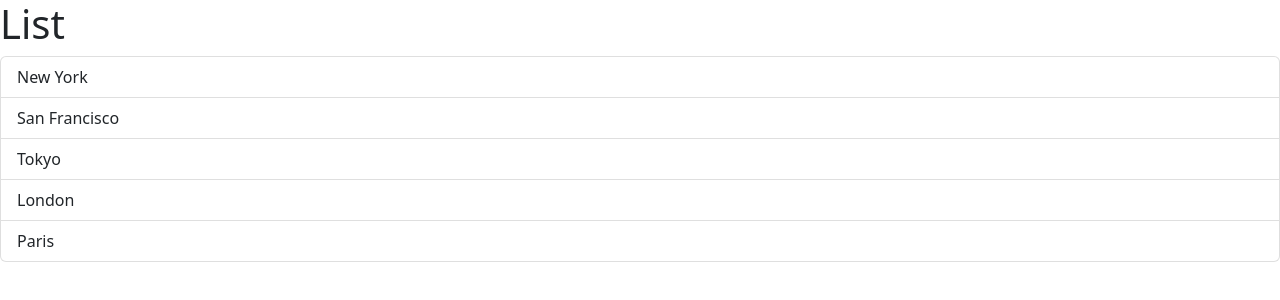
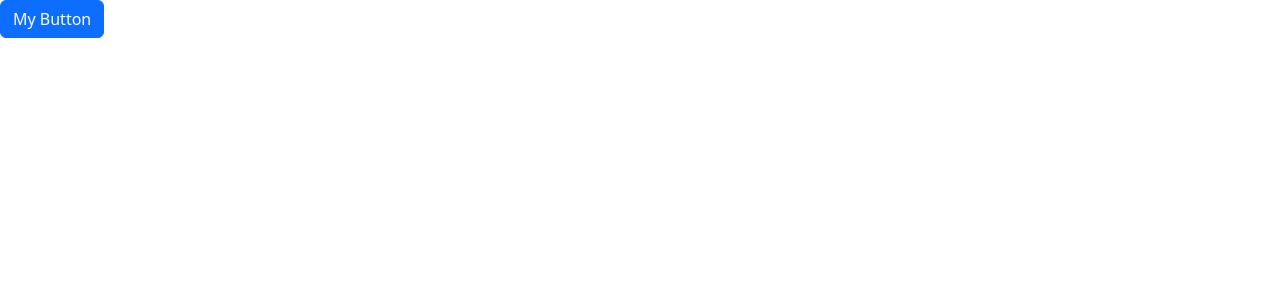
Before and after one commit to Akshay-Jhijhautia/Learning_React, a React (Vite) app: page / in a window 1280 px wide. Shown: the top 300 px of the page. Built offline with nearby package versions, Linux system fonts and the light colour scheme.

Commit message:
addes useState hook, childre

```diff
--- a/src/App.tsx
+++ b/src/App.tsx
@@ -1,8 +1,48 @@
 //import Message from "./Message";
-import ListGroup from "./components/ListGroup";
+// import ListGroup from "./components/ListGroup";
 
-function App(){
-  return <div><ListGroup/></div>
+import { useState } from "react";
+import Alert from "./components/Alert";
+import Button from "./components/Buttons";
+
+// function App() {
+//   const items = ["New York", "San Francisco", "Tokyo", "London", "Paris"];
+
+//   const handleSelectItem = (item: string) => {
+//     console.log(item);
+//   };
+//   return (
+//     <div>
+//       <ListGroup
+//         items={items}
+//         heading="Cities"
+//         onSelectItem={handleSelectItem}
+//       />
+//     </div>
+//   );
+// }
+
+// function App() {
+//   return (
+//     <div>
+//       <Alert>
+//         Hello <span>World</span>
+//       </Alert>
+//     </div>
+//   );
+// }
+
+function App() {
+  const [alertVisible, setAlertVisibility] = useState(false);
+
+  return (
+    <div>
+      {alertVisible && (
+        <Alert onClose={() => setAlertVisibility(false)}>My alert</Alert>
+      )}
+      <Button onClick={() => setAlertVisibility(true)}>My Button</Button>
+    </div>
+  );
 }
 
 export default App;
--- /dev/null
+++ b/src/components/Alert.tsx
@@ -0,0 +1,28 @@
+//rafce -> react Arrow Function Component Export
+
+import { ReactNode } from "react";
+
+// React Node is a class defined in react module, with the help of which we can pass complex html or simple string as child to a component.
+// Using children prop, we can pass children to a component
+
+interface Props {
+  children: ReactNode;
+  onClose: () => void;
+}
+
+const Alert = ({ children, onClose }: Props) => {
+  return (
+    <div className="alert alert-primary alert-dismissible">
+      {children}
+      <button
+        type="button"
+        className="btn-close"
+        data-bs-dismiss="alert"
+        aria-label="Close"
+        onClick={onClose}
+      ></button>
+    </div>
+  );
+};
+
+export default Alert;
--- /dev/null
+++ b/src/components/Buttons.tsx
@@ -0,0 +1,15 @@
+interface Props {
+  children: string;
+  color?: "primary" | "secondary" | `danger`;
+  onClick: () => void;
+}
+
+const Buttons = ({ children, onClick, color = "primary" }: Props) => {
+  return (
+    <button className={"btn btn-" + color} onClick={onClick}>
+      {children}
+    </button>
+  );
+};
+
+export default Buttons;
--- a/src/components/ListGroup.tsx
+++ b/src/components/ListGroup.tsx
@@ -8,17 +8,52 @@
 // that item, react needs this to keep track of our items, so later when we add
 // or remove items dynamically, react knows what part of page should be updated
 // line 18 is used to render elements dynamically
+// {} => it is used to render content dynamically
 
-function ListGroup() {
-  const items = ["New York", "San Francisco", "Tokyo", "London", "Paris"];
+import { useState } from "react";
+
+interface Props {
+  items: string[];
+  heading: string;
+  onSelectItem: (item: string) => void;
+  /* function onSelectItem will inform the components parent(App in this case), that
+  item is selected, it returns void */
+}
+
+function ListGroup({ items, heading, onSelectItem }: Props) {
+  // items, heading and onSelectItem are props i.e immutable(they cannot be changed)
+  /* This function handleClick is called event handler, because its job
+   is to handle a event, which in this case is click.*/
+
+  // selectedIndex = 0(First item is selected), =-1(No item is selected)
+  // useState is a hook, using this, we can tell react that, this component can have data or state,
+  // that will change overtime. useState returns a array. This array has two elements a[0] and a[1].
+  // State is mutable
+  /*a[0]: variable (selectedIndex)
+  a[1]:  updater function, this updated the a[0] variable, and react will be notified that state of
+  our component has changed, and then react will re-render that component, it causes DOM to updated under the hood.
+  Each component has its own state, even if we render ListGroup twice, both components will have their own state*/
+
+  const [selectedIndex, setSelectedIndex] = useState(-1);
 
   return (
     <>
-      <h1>List</h1>
+      <h1>{heading}</h1>
       {items.length === 0 && <p>No item found</p>}
       <ul className=" list-group">
-        {items.map((item) => (
-          <li className="list-group-item" key={item}>
+        {items.map((item, index) => (
+          <li
+            className={
+              selectedIndex === index
+                ? "list-group-item active"
+                : "list-group-item"
+            }
+            key={item}
+            onClick={() => {
+              setSelectedIndex(index); // give updater function a new index
+              onSelectItem(item);
+            }}
+          >
             {item}
           </li>
         ))}
@@ -28,3 +63,18 @@
 }
 
 export default ListGroup;
+
+// In react each element has a property or prop called "onClick".
+
+/* "event" in arrow function is called as a browser event, type of this event is an object, it is called as
+SyntheticBaseEvent, this is a in built is class in react,because different browsers have different implementation of
+of event object, so to make is cross browser, react has a class. This class is wrapper around native browser event object.
+*/
+
+/*Props or properties are input to our components */
+/* Interface- A typeScript property, that helps us define a shape or interface
+of an object*/
+
+/* Hook is a function that allows us to tap into, built-in features of react*/
+
+//
```
Also changed, not shown: 1 other file (tests, documents, lock files or other folders).
